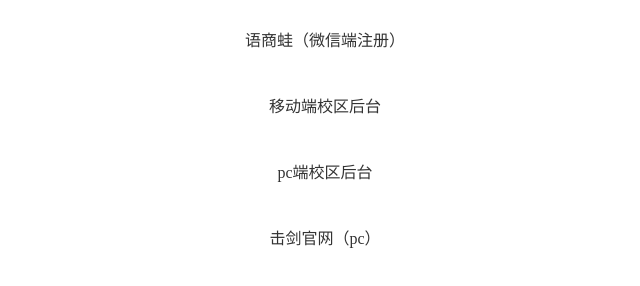
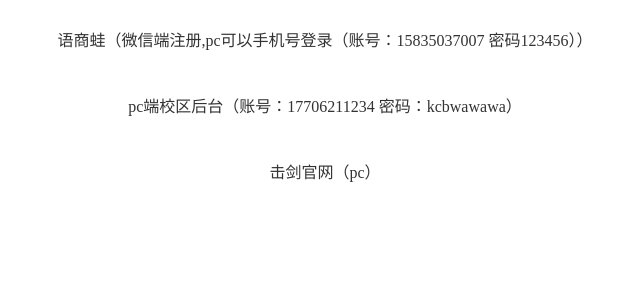
Before and after one commit to xiaoguorong/jianli, a plain HTML site: page index.html in a window 1280 px wide. Shown: the whole page, without its empty margins (315-955 px from the left). Drawn offline with Linux system fonts and the light colour scheme.

Commit message:
Update index.html

```diff
--- a/index.html
+++ b/index.html
@@ -5,10 +5,10 @@
 	<title>项目链接</title>
 </head>
 <body>
-	<a href="http://h5.solearn.cn/#/user/5"><p>语商蛙（微信端注册）</p></a>
-	<a href="http://msys.solearn.cn/#/campus/login"><p>移动端校区后台</p></a>
-	<a href="http://sys.solearn.cn/campus/login"><p>pc端校区后台</p></a>
+	<a href="http://ci-h5.solearn.cn/#/user/5"><p>语商蛙（微信端注册,pc可以手机号登录（账号：15835037007 密码123456））</p></a>
+	<a href="http://ci-sys.solearn.cn/campus/login"><p>pc端校区后台（账号：17706211234 密码：kcbwawawa）</p></a>
 	<a href="http://fencing.com.cn/#/index"><p>击剑官网（pc）</p></a>
+	<a href="http://fencing.com.cn/#/index"></a>
 	<style>
 		a{
 			text-decoration: none;
```
